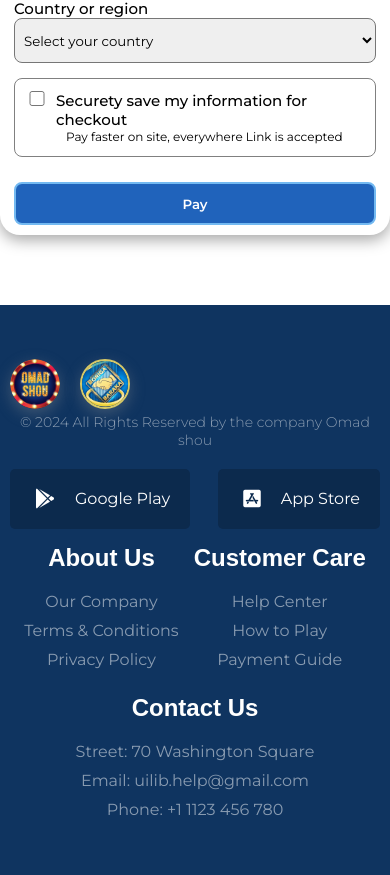
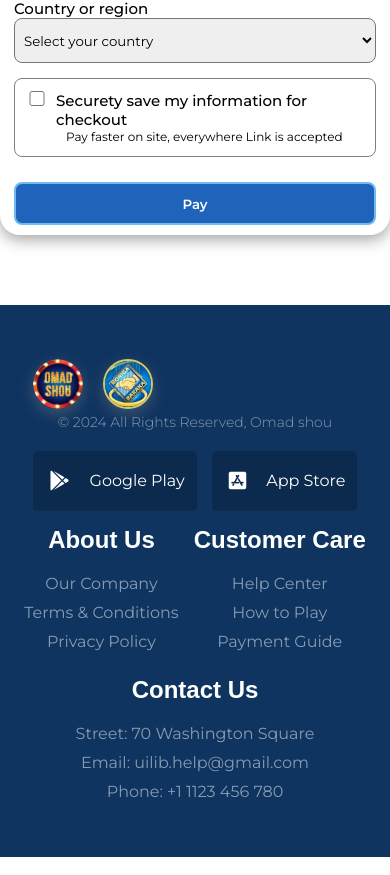
Before and after one commit to sardorbekbahramov/Omad-Shou, a React (Create React App) app: page /payment in a window 390 px wide. Shown: the part 571-1446 px from the top of the page. Built offline with nearby package versions, Linux system fonts and the light colour scheme.

Commit message:
created responsive

```diff
--- a/src/component/Footer/Footer.jsx
+++ b/src/component/Footer/Footer.jsx
@@ -11,7 +11,7 @@ const Footer = () => {
                     <div className="box">
                         <img src={logoOmadShou} width={'50px'} alt="" />
                         <img src={logoBorigaBaraka} width={'50p'} alt="" />
-                        <p>© 2024 All Rights Reserved by the company Omad shou</p>
+                        <p>© 2024 All Rights Reserved, Omad shou</p>
 
                         <div className="icon d-flex">
                             <div className="img d-flex">
--- a/src/component/Footer/footer.css
+++ b/src/component/Footer/footer.css
@@ -42,7 +42,7 @@ footer h1 {
 }
 footer .img {
     background-color: #0c2a4d;
-    padding: 15px 20px;
+    padding: 15px 12px;
     border-radius: 5px;
 }
 footer .img i {
```
